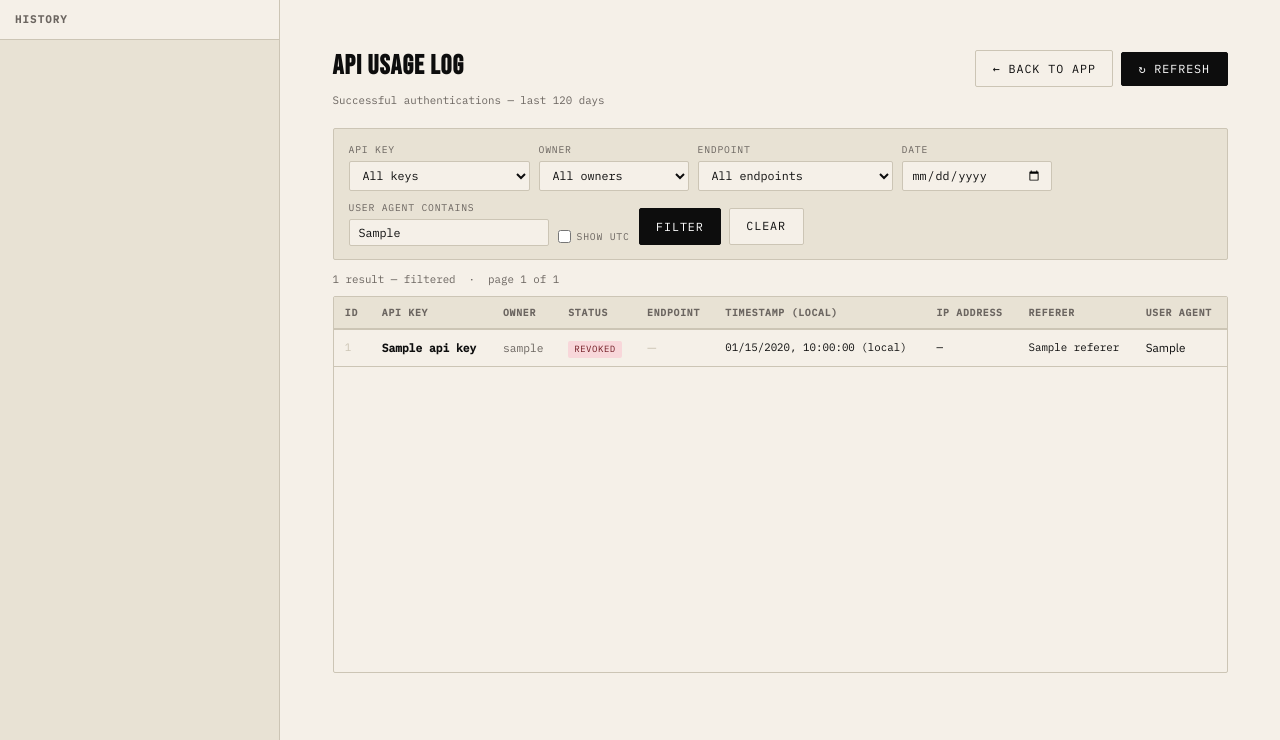
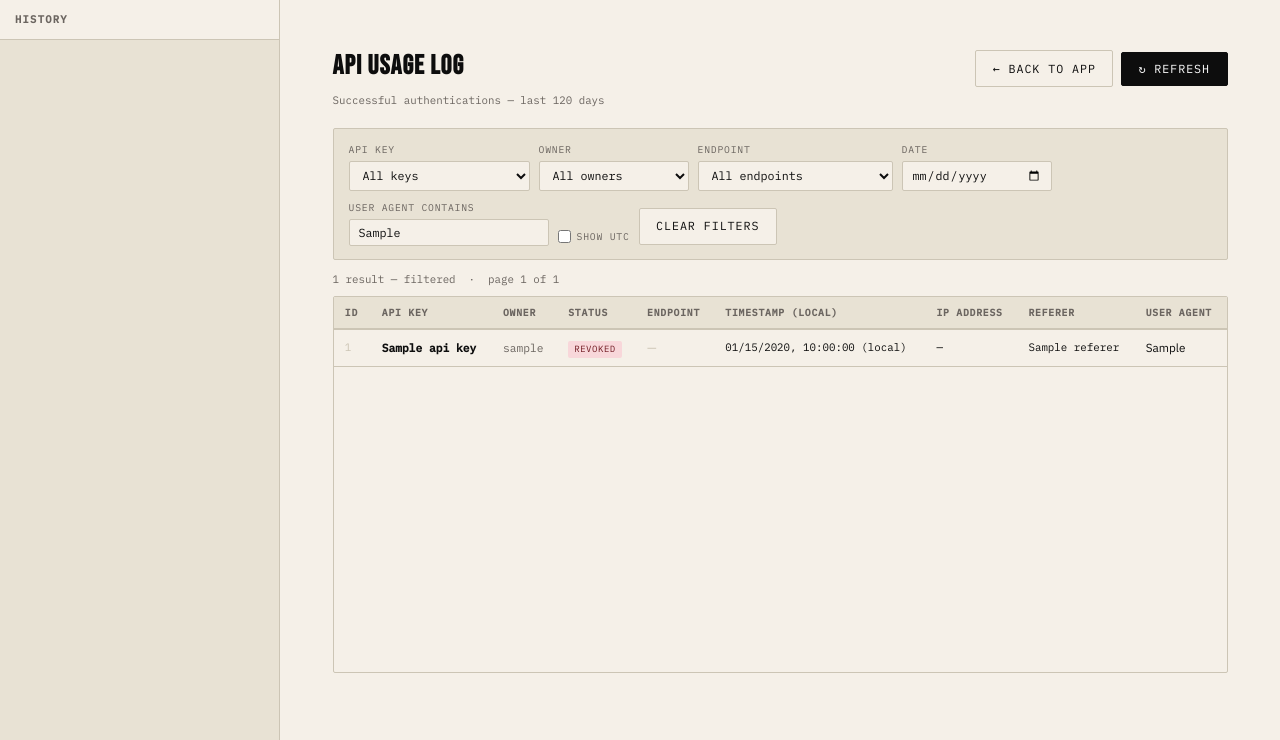
Before and after one commit to dmanpearl/breaking-news, a Django app: template templates/api/usage.html in a window 1280 px wide. Shown: the part 60-800 px from the top of the page. Run offline with Django 5.2, Linux system fonts and the light colour scheme; tables that the repository leaves empty hold one stand-in row (values such as "Sample post"); the template is opened without the code that fills it: values that come from a table or form of the project are taken from there, most other values are stand-ins (such as "Sample title", 1, 10 or a date in 2020).

Commit message:
feat(api): API Usage log - remove filter button

```diff
--- a/templates/api/usage.html
+++ b/templates/api/usage.html
@@ -303,8 +303,7 @@
     </div>
 
     <div class="filter-actions">
-      <button type="submit" class="btn btn-primary">Filter</button>
-      <a href="{% url 'api_app:usage' %}" class="btn">Clear</a>
+      <a href="{% url 'api_app:usage' %}" class="btn">Clear Filters</a>
     </div>
   </form>
 
@@ -427,6 +426,19 @@
 <script>
 (function () {
   "use strict";
+  // Auto-submit the filter form when any select changes.
+  var filterForm = document.querySelector(".usage-filters");
+  if (filterForm) {
+    filterForm.querySelectorAll("select").forEach(function (sel) {
+      sel.addEventListener("change", function () {
+        filterForm.submit();
+      });
+    });
+  }
+})();
+
+(function () {
+  "use strict";
   var toggle = document.getElementById("utc-toggle");
   if (!toggle) return;
 
```
